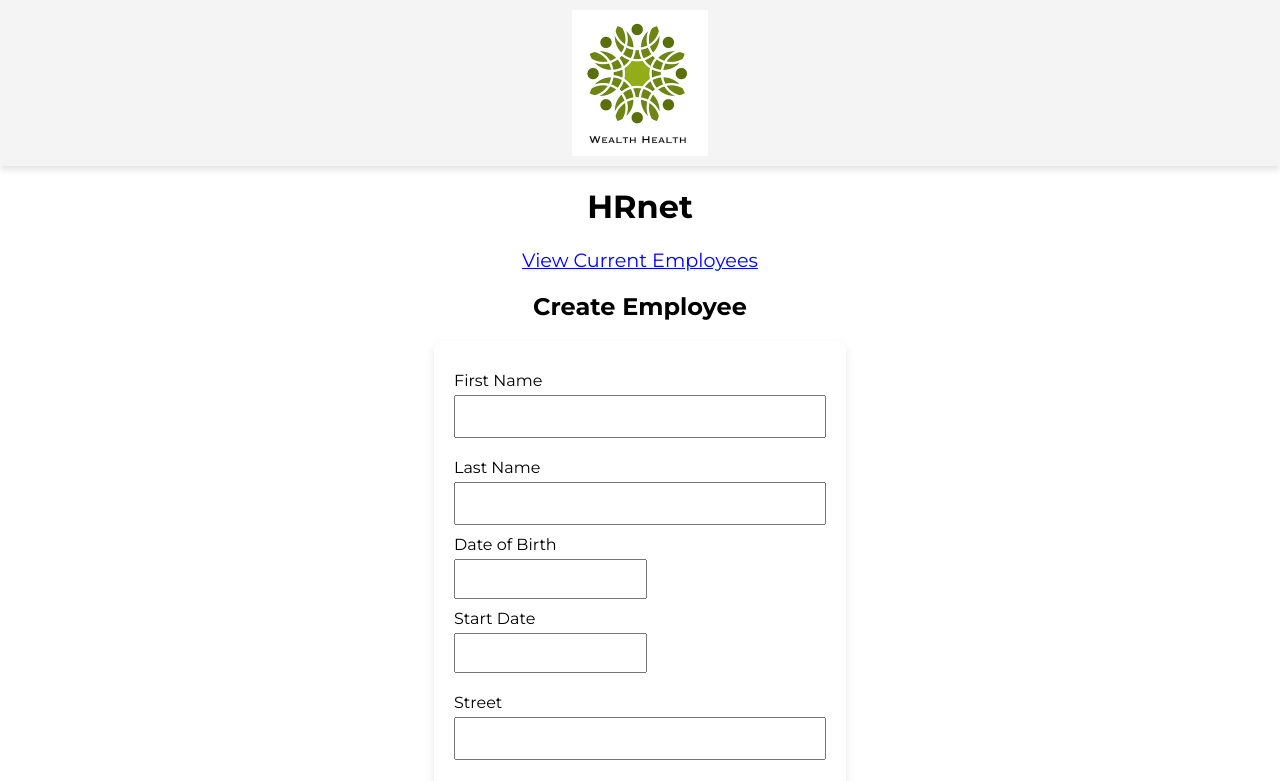
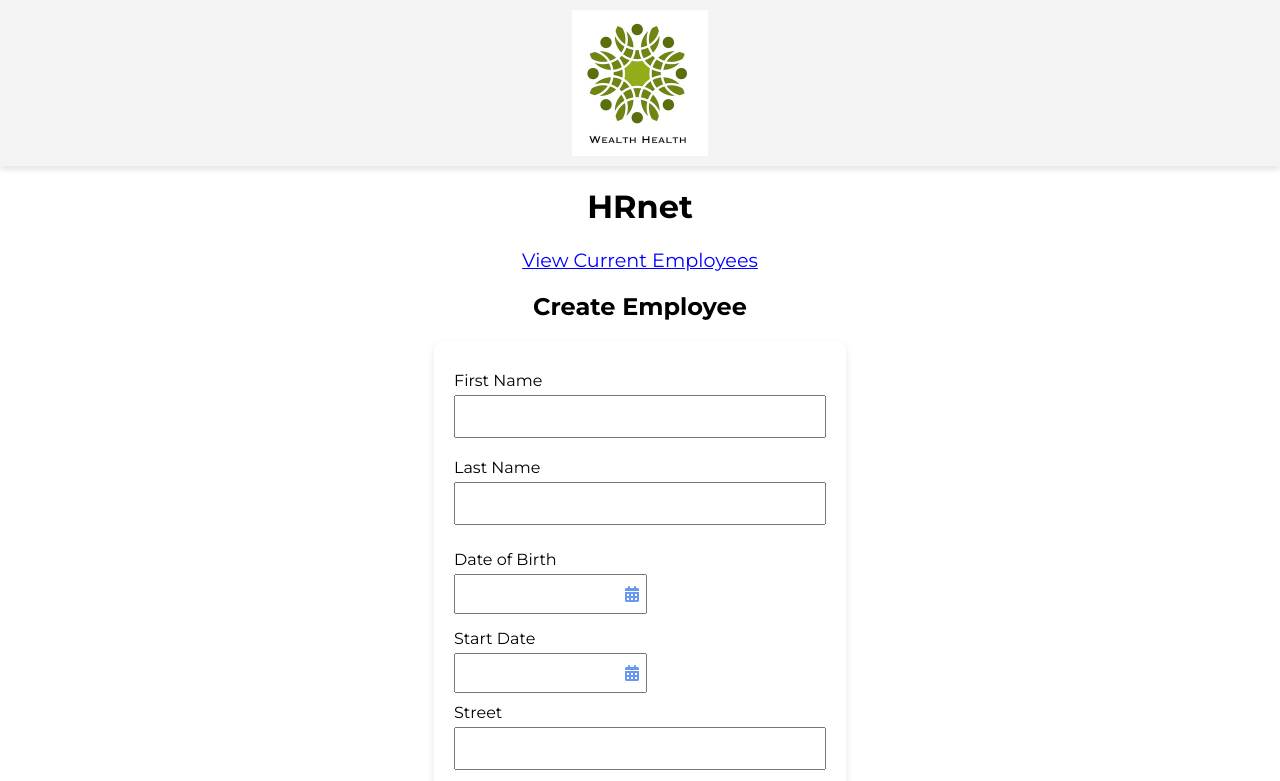
Before and after one commit to Maxb06/HRNet-React, a React (Vite) app: page / in a window 1280 px wide. Shown: the top 781 px of the page. Built offline with nearby package versions, Linux system fonts and the light colour scheme.

Commit message:
style : Add React-icons

```diff
--- a/package.json
+++ b/package.json
@@ -14,6 +14,7 @@
     "react": "^18.3.1",
     "react-datepicker": "^7.6.0",
     "react-dom": "^18.3.1",
+    "react-icons": "^5.4.0",
     "react-router-dom": "^7.1.3"
   },
   "devDependencies": {
--- a/src/components/DatePickerField/DatePickerField.module.css
+++ b/src/components/DatePickerField/DatePickerField.module.css
@@ -4,9 +4,26 @@
     gap: 5px;
 }
 
+.inputWrapper {
+    position: relative;
+    display: flex;
+    align-items: center;
+    width: 100%;
+}
+
+label {
+    margin-top: 15px;
+}
+
 .customDatePicker {
     padding: 10px;
-    margin-bottom: 10px;
+    width: 100%;
     cursor: pointer;
+    outline: none;
+}
 
+.calendarIcon {
+    position: absolute;
+    right: 50%;
+    color: rgb(104, 152, 241);
 }
--- a/src/components/DatePickerField/DatePickerField.tsx
+++ b/src/components/DatePickerField/DatePickerField.tsx
@@ -2,6 +2,7 @@ import React from 'react';
 import DatePicker from 'react-datepicker';
 import 'react-datepicker/dist/react-datepicker.css';
 import styles from './DatePickerField.module.css';
+import { FaCalendarAlt } from 'react-icons/fa';
 
 interface DatePickerFieldProps {
   label: string;
@@ -13,6 +14,7 @@ const DatePickerField: React.FC<DatePickerFieldProps> = ({ label, selected, onCh
   return (
     <div className={styles.field}>
       <label>{label}</label>
+      <div className={styles.inputWrapper}>
         <DatePicker
           selected={selected ?? null}
           onChange={onChange}
@@ -23,6 +25,9 @@ const DatePickerField: React.FC<DatePickerFieldProps> = ({ label, selected, onCh
           className={styles.customDatePicker}
           isClearable
         />
+
+        <FaCalendarAlt className={styles.calendarIcon} />
+      </div>
     </div>
   );
 };
```
Also changed, not shown: 1 other file (tests, documents, lock files or other folders). Lines whose indentation alone changed are shown as unchanged.
